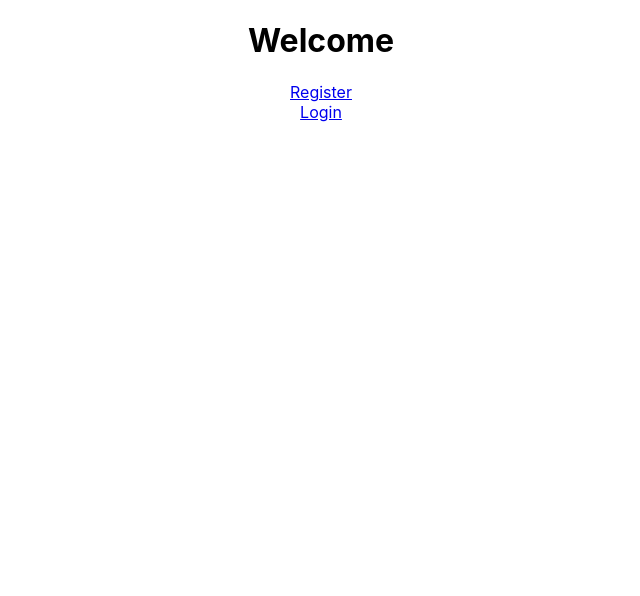
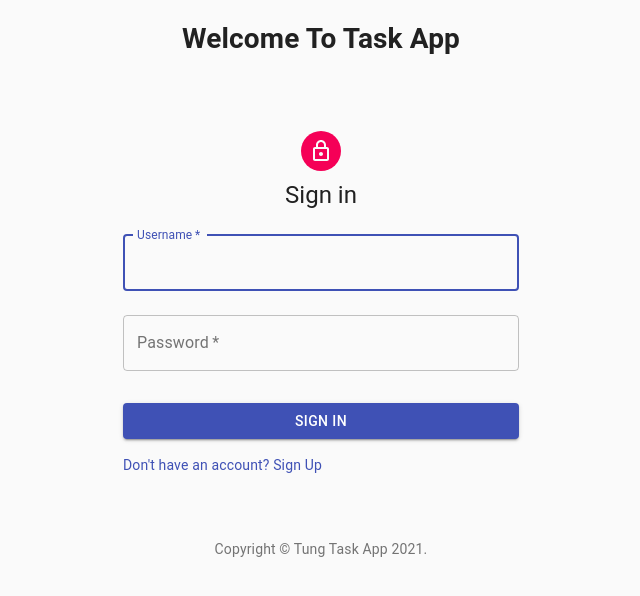
Before and after one commit to tungbq/task-app-mern, a React (Create React App) app in the folder client/: page / in a window 1280 px wide. Shown: the top 596 px of the page, without its empty margins (319-959 px from the left). Built offline with nearby package versions, Linux system fonts and the light colour scheme.

Commit message:
[UI] Update welcome page

```diff
--- a/client/src/pages/Welcome.js
+++ b/client/src/pages/Welcome.js
@@ -3,6 +3,7 @@ import { Link } from 'react-router-dom';
 
 import { CredentalsContext } from '../App';
 import Todos from '../components/Todos'
+import Login from './Login';
 
 export default function Welcome() {
 	const [credentials, setCredentials] = useContext(CredentalsContext);
@@ -14,10 +15,11 @@ export default function Welcome() {
 	return (
 		<div>
 			{credentials && <button onClick={logout}>Logout</button>}
-			<h1>Welcome {credentials && credentials.username}</h1>
-			{!credentials && <Link to='/register'>Register</Link>}
+			<h1>Welcome {credentials ? credentials.username : "To Task App"}</h1>
+			{/* {!credentials && <Link to='/register'>Register</Link>}
 			<br />
-			{!credentials && <Link to='/login'>Login</Link>}
+			{!credentials && <Link to='/login'>Login</Link>} */}
+			{!credentials && <Login />}
 			<br />
 			{credentials && <Todos />}
 		</div>
```
